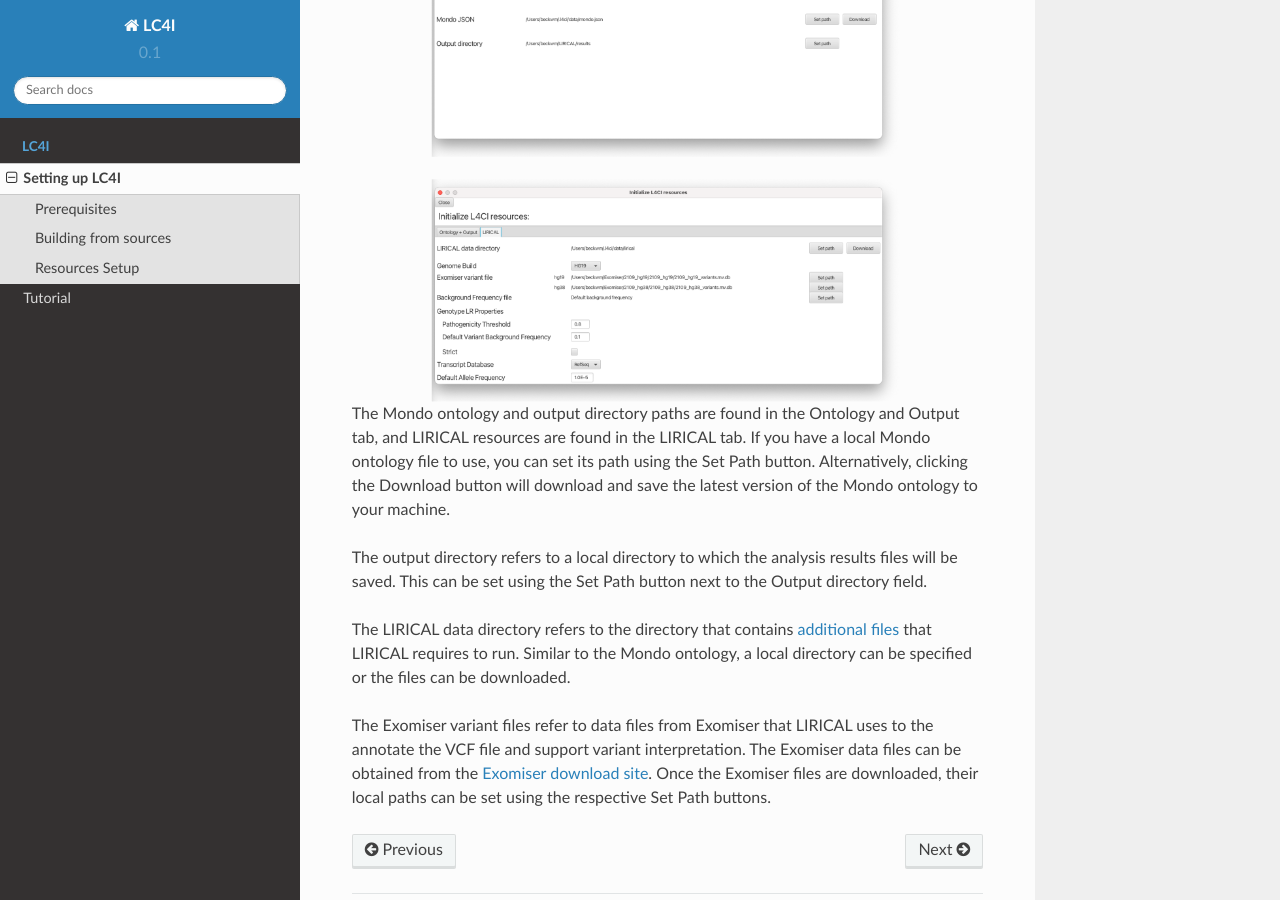
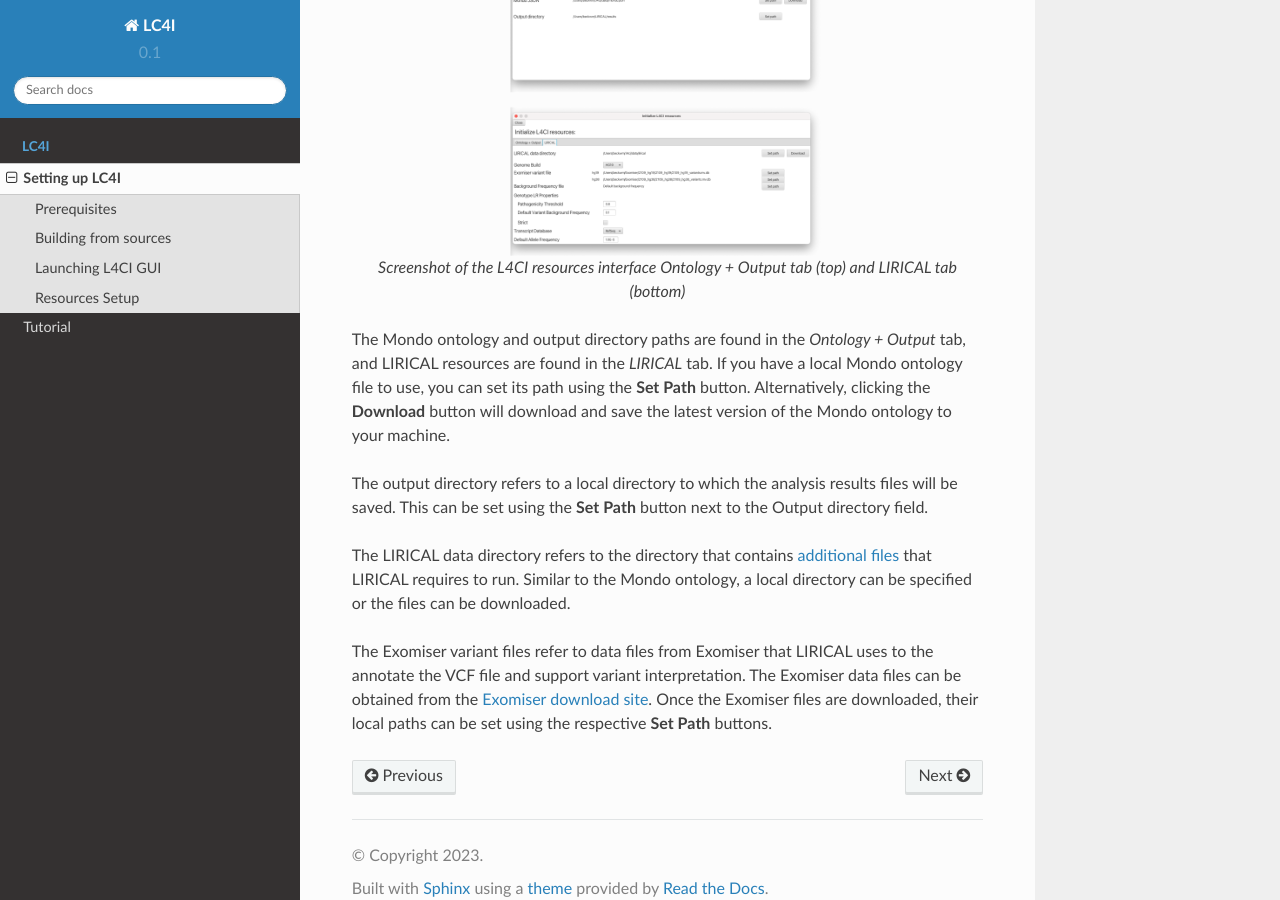
Before and after one commit to TheJacksonLaboratory/ClintLR, a Sphinx documentation site: the page built from docs/setup.rst, in a window 1280 px wide and 900 px high, scrolled down 1282 px. Built offline with Sphinx 7.4.7 and the Read the Docs theme 2.0.0, drawn with Linux system fonts in a browser that asks for light colours; pages that are not in the unit, such as notebooks, are missing from menus; some of the changed text lies outside the part shown.

Commit message:
Update documentation.

```diff
--- a/docs/index.rst
+++ b/docs/index.rst
@@ -29,4 +29,4 @@
 Feedback
 --------
 
-The best place to leave feedback, ask questions, and report bugs is the `LC4I Issue Tracker <https://github.com/TheJacksonLaboratory/L4CI/issues>`_.
+The best place to leave feedback, ask questions, and report bugs is the `L4CI Issue Tracker <https://github.com/TheJacksonLaboratory/L4CI/issues>`_.
--- a/docs/setup.rst
+++ b/docs/setup.rst
@@ -5,7 +5,7 @@ Setting up LC4I
 ===============
 
 L4CI is a desktop Java application that includes LIRICAL analysis. Therefore, L4CI requires LIRICAL to be installed.
-Instructions for installing LIRICAL can be found `here<https://thejacksonlaboratory.github.io/LIRICAL/stable/setup.html#rstsetup>`.
+Instructions for installing LIRICAL can be found `here <https://thejacksonlaboratory.github.io/LIRICAL/stable/setup.html#rstsetup>`_.
 Similar to LIRICAL, L4CI also requires Exomiser to be installed as a library before it can be compiled and built.
 
 
@@ -19,7 +19,7 @@ build L4CI from source, then the build process described below requires
 
 .. note::
   The L4CI GUI requires JavaFx to run. If your Java installation does not include JavaFX, installations of Java that
-  include JavaFX can be found `here< https://www.azul.com/downloads/?package=jdk-fx#zulu>`
+  include JavaFX can be found `here <https://www.azul.com/downloads/?package=jdk-fx#zulu>`_
 
 Building from sources
 ~~~~~~~~~~~~~~~~~~~~~
@@ -33,6 +33,10 @@ Build the executable from source with Maven::
 
 We use the `Maven Wrapper <https://maven.apache.org/wrapper/>`_ for building the sources, so installation
 of Maven prior to build is *not* required.
+
+
+Launching L4CI GUI
+~~~~~~~~~~~~~~~~~~
 
 To launch the L4CI GUI, run:
 
@@ -49,16 +53,18 @@ need to be specified. This can be done from the Resources interface, accessed fr
 Resources set in this interface are preserved between sessions.
 
 .. figure:: _static/L4CIresources.png
-    :width: 75 %
+    :width: 50 %
     :align: center
     :alt: Screenshot of the L4CI resources interface
 
-The Mondo ontology and output directory paths are found in the Ontology and Output tab, and LIRICAL resources are found in the LIRICAL tab.
-If you have a local Mondo ontology file to use, you can set its path using the Set Path button. Alternatively, clicking
-the Download button will download and save the latest version of the Mondo ontology to your machine.
+    Screenshot of the L4CI resources interface Ontology + Output tab (top) and LIRICAL tab (bottom)
+
+The Mondo ontology and output directory paths are found in the `Ontology + Output` tab, and LIRICAL resources are found in the `LIRICAL` tab.
+If you have a local Mondo ontology file to use, you can set its path using the **Set Path** button. Alternatively, clicking
+the **Download** button will download and save the latest version of the Mondo ontology to your machine.
 
 The output directory refers to a local directory to which the analysis results files will be saved.
-This can be set using the Set Path button next to the Output directory field.
+This can be set using the **Set Path** button next to the Output directory field.
 
 The LIRICAL data directory refers to the directory that contains
 `additional files <https://thejacksonlaboratory.github.io/LIRICAL/stable/setup.html#rstsetup>`_ that LIRICAL requires to run.
@@ -66,4 +72,4 @@ Similar to the Mondo ontology, a local directory can be specified or the files c
 
 The Exomiser variant files refer to data files from Exomiser that LIRICAL uses to the annotate the VCF file and support variant interpretation.
 The Exomiser data files can be obtained from the `Exomiser download site <https://exomiser.monarchinitiative.org/exomiser/download>`_.
-Once the Exomiser files are downloaded, their local paths can be set using the respective Set Path buttons.
+Once the Exomiser files are downloaded, their local paths can be set using the respective **Set Path** buttons.
```
Also changed, not shown: docs/tutorial.rst (+6 -4 lines).
